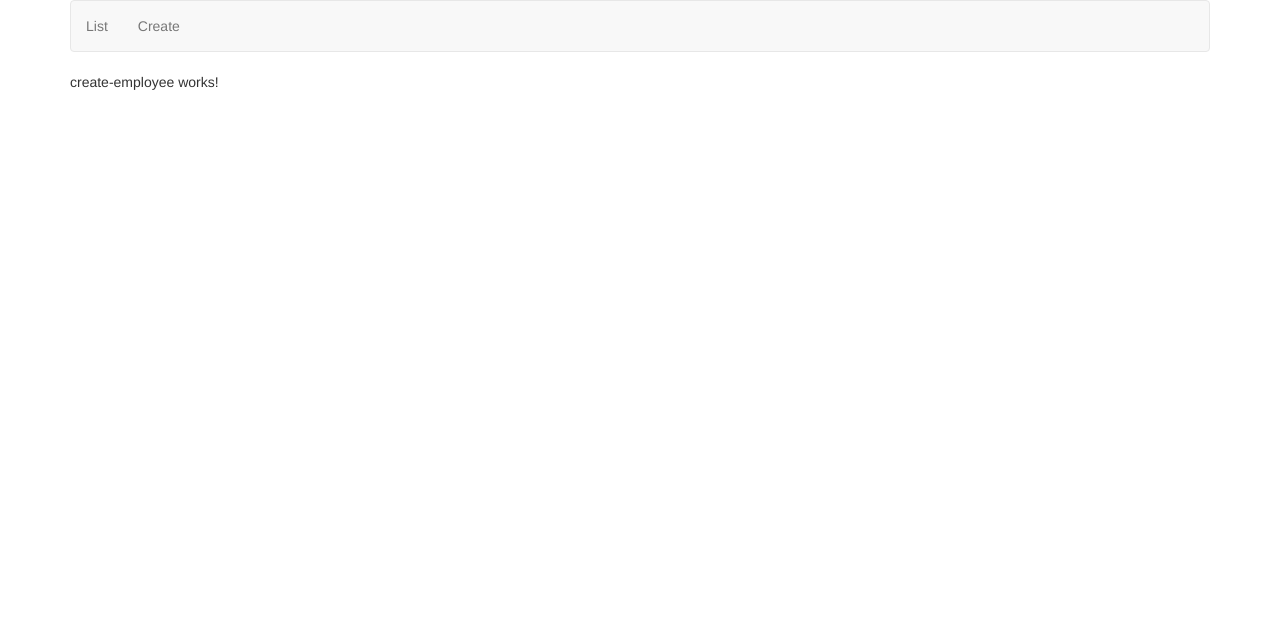
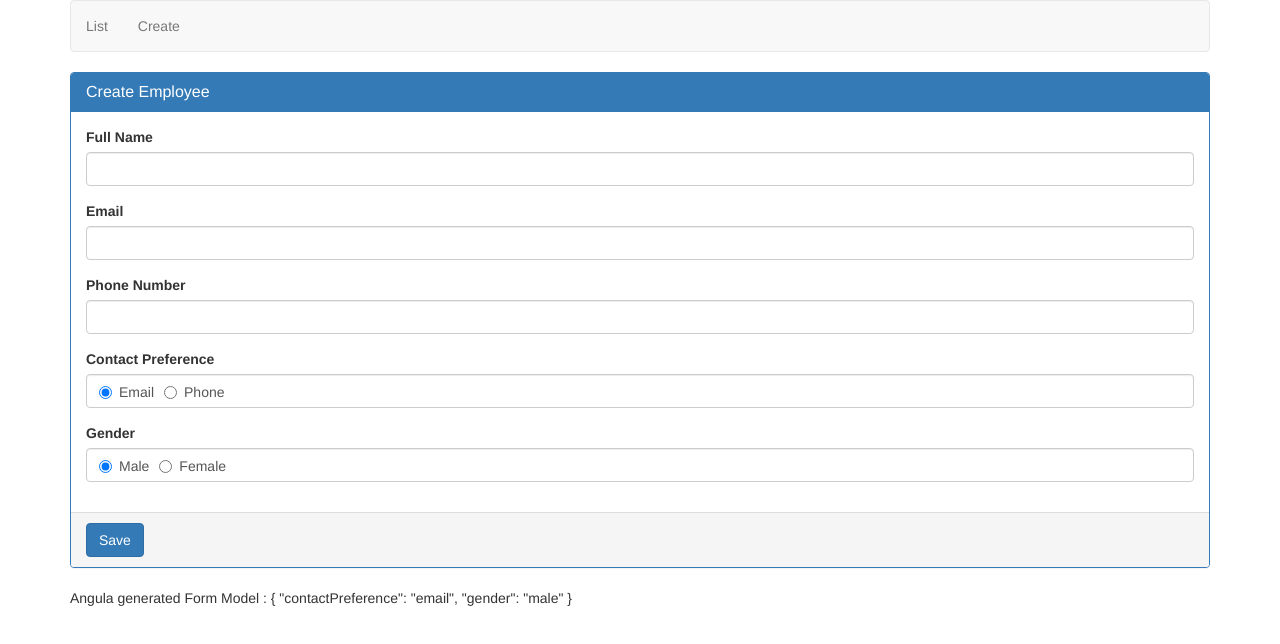
Before and after one commit to hanuman-jhaGmail/angularcrud-v1, an Angular app: page /create in a window 1280 px wide. Shown: the top 644 px of the page. Built offline with nearby package versions, Linux system fonts and the light colour scheme.

Commit message:
createEmployee component

```diff
--- a/src/app/app.module.ts
+++ b/src/app/app.module.ts
@@ -1,6 +1,7 @@
 import { BrowserModule } from '@angular/platform-browser';
 import { NgModule } from '@angular/core';
 import { RouterModule, Routes} from '@angular/router';
+import { FormsModule } from '@angular/forms';
 
 import { AppComponent } from './app.component';
 import { ListEmployeesComponent } from './employees/list-employees.component';
@@ -20,6 +21,7 @@
   ],
   imports: [
     BrowserModule,
+    FormsModule,
     RouterModule.forRoot(appRoutes)
   ],
   providers: [],
--- a/src/app/employees/create-employee.component.html
+++ b/src/app/employees/create-employee.component.html
@@ -1,3 +1,54 @@
-<p>
-  create-employee works!
-</p>
+<form #employeeForm="ngForm" (ngSubmit)="saveEmployee(employeeForm)">
+<div class="panel panel-primary">
+  <div class="panel-heading">
+    <h3 class="panel-title">Create Employee</h3>
+  </div>
+  <div class="panel-body">
+    <div class="form-group">
+      <label for="fullName">Full Name</label>
+      <input id="fullName" [(ngModel)]="fullName" name="fullName" class="form-control" type="text"/>
+    </div>
+    <div class="form-group">
+        <label for="email">Email</label>
+        <input id="email" [(ngModel)]="email" name="email" class="form-control" type="text"/>
+    </div>
+    <div class="form-group">
+        <label for="phoneNumber">Phone Number</label>
+        <input id="phoneNumber" [(ngModel)]="phoneNumber" name="phoneNumber" class="form-control" type="text"/>
+    </div>
+
+    <div class="form-group">
+        <label>Contact Preference</label>
+        <div class="form-control">
+          <label class="radio-inline">
+            <input type="radio" value="email" name="contactPreference" [(ngModel)]="contactPreference"/>
+            Email
+          </label>
+          <label class="radio-inline">
+            <input type="radio" value="phone" name="contactPreference" [(ngModel)]="contactPreference"/>
+            Phone
+          </label>
+        </div>
+    </div>
+
+    <div class="form-group">
+        <label>Gender</label>
+        <div class="form-control">
+          <label class="radio-inline">
+            <input type="radio" value="male" name="gender" [(ngModel)]="gender"/>
+            Male
+          </label>
+          <label class="radio-inline">
+            <input type="radio" value="female" name="gender" [(ngModel)]="gender"/>
+            Female
+          </label>
+        </div>
+    </div>
+  </div>
+  <div class="panel-footer">
+    <button type="submit" class="btn btn-primary">Save</button>
+  </div>
+</div>
+</form>
+
+Angula generated Form Model : {{employeeForm.value | json}}
--- a/src/app/employees/create-employee.component.ts
+++ b/src/app/employees/create-employee.component.ts
@@ -1,4 +1,5 @@
 import { Component, OnInit } from '@angular/core';
+import { NgForm } from '../../../node_modules/@angular/forms';
 
 @Component({
   selector: 'app-create-employee',
@@ -6,10 +7,14 @@
   styleUrls: ['./create-employee.component.css']
 })
 export class CreateEmployeeComponent implements OnInit {
-
+  gender = 'male';
+  contactPreference = 'email';
   constructor() { }
 
   ngOnInit() {
   }
 
+  saveEmployee(empForm: NgForm): void {
+    console.log(empForm);
+  }
 }
```
